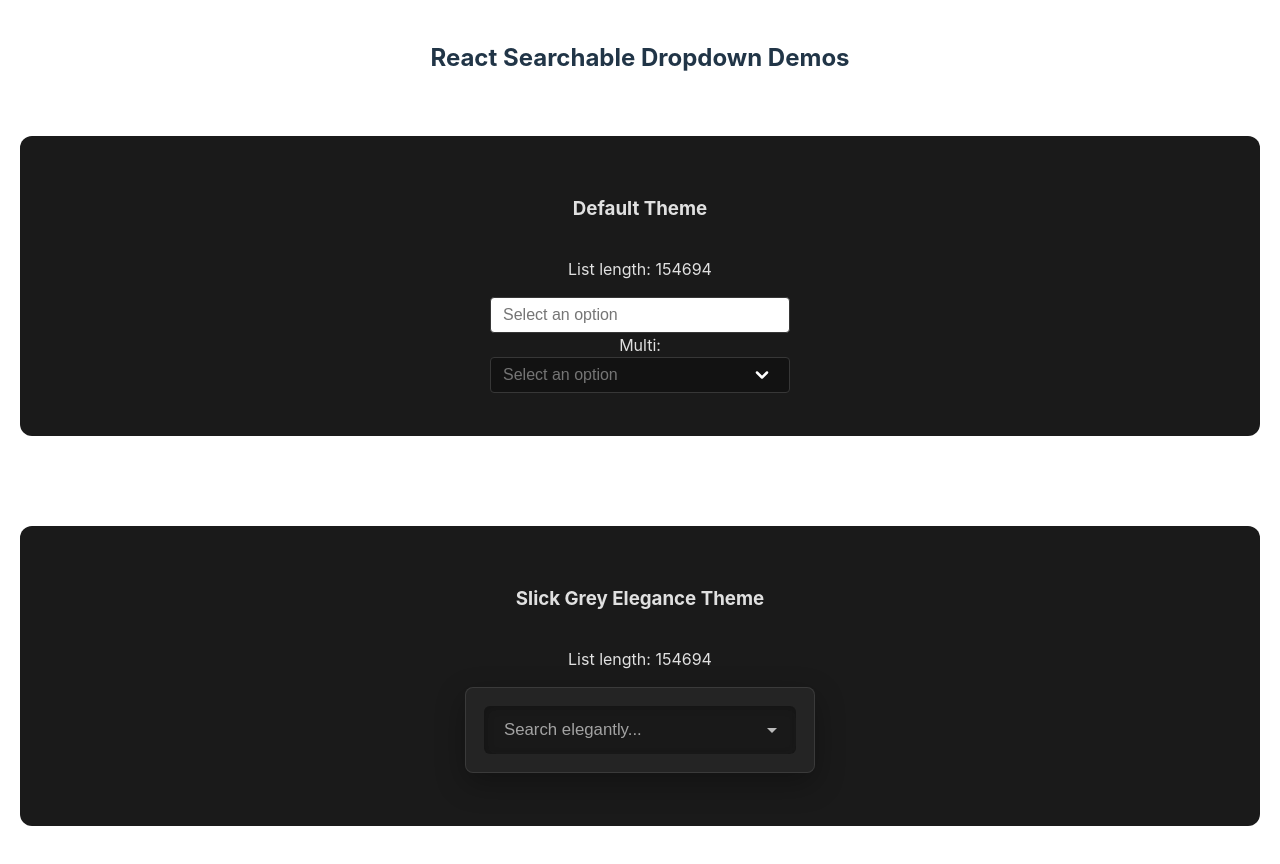
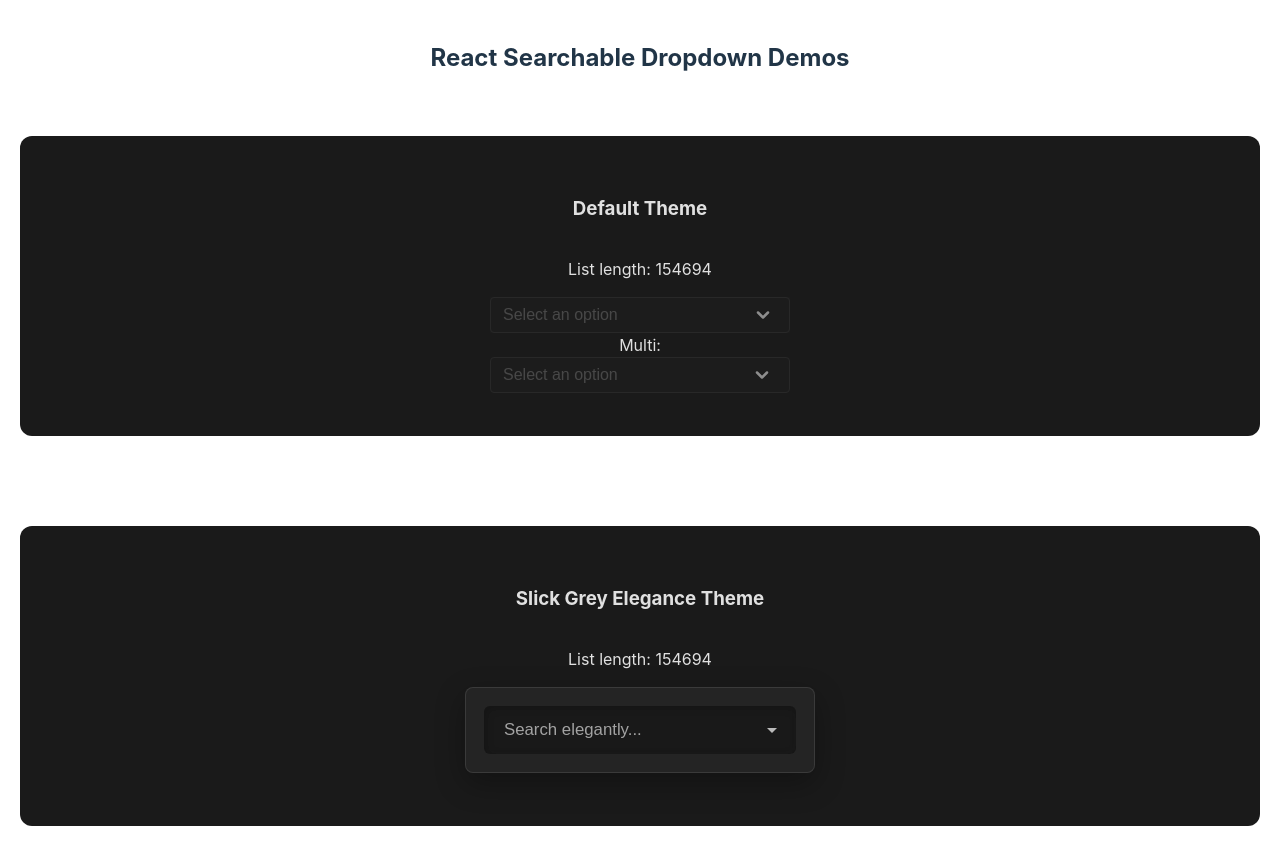
Before and after one commit to luciodale/react-searchable-dropdown, a React (Vite) app in the folder dev/: page / in a window 1280 px wide. Shown: the top 864 px of the page. Built offline with nearby package versions, Linux system fonts and the light colour scheme.

Commit message:
Add disabled

```diff
--- a/dev/src/components/DefaultDropdownDemo.tsx
+++ b/dev/src/components/DefaultDropdownDemo.tsx
@@ -8,9 +8,7 @@ import { containerStyle } from "../constants";
 import { sampleOptions } from "../mock";
 
 export function DefaultDropdownDemo() {
-	const [selectedValue, setSelectedValue] = useState<{ label: string; value: string } | undefined>(
-		undefined,
-	);
+	const [selectedValue, setSelectedValue] = useState<string | undefined>(undefined);
 
 	const [selectedValueMulti, setSelectedValueMulti] = useState<
 		{ label: string; value: string }[] | undefined
@@ -23,20 +21,20 @@ export function DefaultDropdownDemo() {
 			<SearchableDropdown
 				dropdownOptionsHeight={52 * 6}
 				placeholder="Select an option"
-				options={sampleOptions.map((entry) => ({ label: entry, value: entry }))}
-				searchOptionKeys={["label"]}
+				options={sampleOptions}
+				disabled
 				value={selectedValue}
 				debounceDelay={0}
 				setValue={setSelectedValue}
 			/>
 
 			<div> Multi: </div>
-
 			<SearchableDropdownMulti
 				dropdownOptionsHeight={52 * 6}
 				placeholder="Select an option"
 				options={sampleOptions.map((entry) => ({ label: entry, value: entry }))}
 				searchOptionKeys={["label"]}
+				disabled
 				values={selectedValueMulti}
 				setValues={setSelectedValueMulti}
 				debounceDelay={0}
--- a/src/SearchableDropdown.tsx
+++ b/src/SearchableDropdown.tsx
@@ -41,6 +41,7 @@ export function SearchableDropdown<T extends TDropdownOption>({
 	classNameDropdownOptionNoMatch = "dropdown-option-no-match",
 	classNameTriggerIcon = "trigger-icon",
 	classNameTriggerIconInvert = "trigger-icon-invert",
+	classNameDisabled,
 }: TSearchableDropdown<T>) {
 	const searchQueryinputRef = useRef<HTMLInputElement>(null);
 	const dropdownOptionsContainerRef = useRef<HTMLDivElement>(null);
@@ -235,7 +236,7 @@ export function SearchableDropdown<T extends TDropdownOption>({
 	return (
 		<div
 			ref={containerRef}
-			className={`searchable-dropdown ${classNameSearchableDropdownContainer}`}
+			className={`searchable-dropdown ${classNameSearchableDropdownContainer} ${disabled ? "disabled" : ""}`}
 			onKeyDown={handleKeyDown}
 		>
 			<input
--- a/src/SearchableDropdownMulti.tsx
+++ b/src/SearchableDropdownMulti.tsx
@@ -48,6 +48,7 @@ export function SearchableDropdownMulti<T extends TDropdownOption>({
 	ClearAllIcon,
 	onClearAll,
 	onClearOption,
+	classNameDisabled,
 }: TSearchableDropdownMulti<T>) {
 	const searchQueryinputRef = useRef<HTMLInputElement>(null);
 	const dropdownOptionsContainerRef = useRef<HTMLDivElement>(null);
@@ -273,7 +274,7 @@ export function SearchableDropdownMulti<T extends TDropdownOption>({
 	return (
 		<div
 			ref={containerRef}
-			className={`searchable-dropdown ${classNameSearchableDropdownContainer}`}
+			className={`searchable-dropdown ${classNameSearchableDropdownContainer} ${disabled ? classNameDisabled || "disabled" : ""}`}
 			onKeyDown={handleKeyDown}
 			onMouseUp={() => searchQueryinputRef.current?.focus()}
 		>
--- a/src/assets/multi-style.css
+++ b/src/assets/multi-style.css
@@ -19,6 +19,11 @@
   box-shadow: var(--shadow-focus);
 }
 
+.searchable-dropdown.multi-searchable-dropdown-container.disabled {
+  background-color: var(--color-disabled);
+  opacity: 0.5;
+}
+
 .searchable-dropdown .multi-search-query-input {
   width: 100%;
   border: none;
@@ -34,9 +39,6 @@
   box-shadow: none;
 }
 
-.searchable-dropdown .multi-search-query-input:disabled {
-  background: transparent;
-}
 
 .searchable-dropdown .multi-trigger-icon {
   width: 30px;
--- a/src/assets/single-style.css
+++ b/src/assets/single-style.css
@@ -6,6 +6,11 @@
   display: flex;
   align-items: center;
   justify-content: center;
+}
+
+.searchable-dropdown.searchable-dropdown-container.disabled {
+	background-color: var(--color-disabled);
+	opacity: 0.5;
 }
 
 .searchable-dropdown .search-query-input {
@@ -19,7 +24,7 @@
 }
 
 .searchable-dropdown .search-query-input:disabled {
-  background-color: red;
+  background-color: var(--color-disabled);
 }
 
 .searchable-dropdown .search-query-input:focus {
@@ -37,6 +42,7 @@
 .searchable-dropdown .trigger-icon path {
   stroke: var(--color-text);
 }
+
 
 .searchable-dropdown .trigger-icon-invert {
   transform: rotate(180deg);
--- a/src/assets/variables.css
+++ b/src/assets/variables.css
@@ -1,6 +1,7 @@
 .searchable-dropdown {
   /* Colors */
   --color-background: #121212;
+  --color-disabled: rgb(31, 31, 31);
   --color-border: rgb(55, 55, 55);
   --color-focus: #2684ff;
   --color-text: white;
--- a/src/types.ts
+++ b/src/types.ts
@@ -49,6 +49,7 @@ export type TSearchableCommon<T extends TDropdownOption> = {
 	classNameDropdownOptionNoMatch?: string;
 	classNameTriggerIcon?: string;
 	classNameTriggerIconInvert?: string;
+	classNameDisabled?: string;
 	DropdownIcon?: FunctionComponent<{ toggled: boolean }>;
 };
 
@@ -80,6 +81,7 @@ export type TSearchableCommonMulti<T extends TDropdownOption> = {
 	classNameTriggerIconInvert?: string;
 	classNameMultiSelectedOption?: string;
 	classNameMultiSelectedOptionClose?: string;
+	classNameDisabled?: string;
 	DropdownIcon?: FunctionComponent<{ toggled: boolean }>;
 	ClearAllIcon?: FunctionComponent;
 };
```
